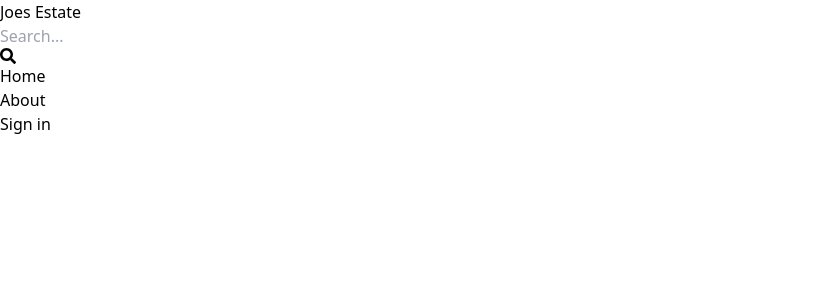
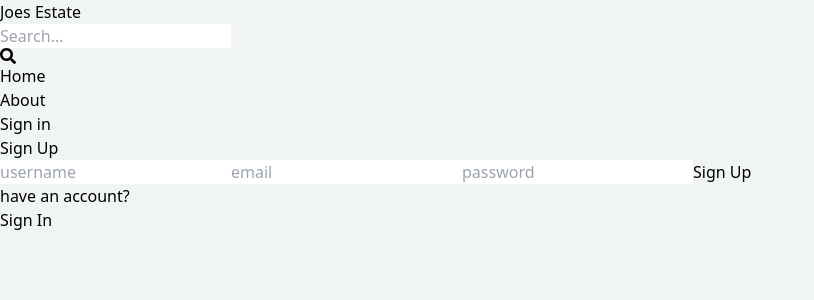
Before and after one commit to joemiltonm/Estate, a React (Vite) app in the folder client/: page /Sign-up in a window 1280 px wide. Shown: the top 300 px of the page, without its empty margins (0-814 px from the left). Built offline with nearby package versions, Linux system fonts and the light colour scheme.

Commit message:
Sign up page completed

```diff
--- a/client/src/App.jsx
+++ b/client/src/App.jsx
@@ -2,7 +2,7 @@
 import Home from './pages/Home'
 import About from './pages/About'
 import Signin from './pages/Signin'
-import Signout from './pages/Signout'
+import Signup from './pages/Signup'
 import Profile from './pages/Profile'
 import Header from './components/Header'
 
@@ -15,7 +15,7 @@
         <Route path="/" element = {<Home/>}/>
         <Route path="/About" element = {<About/>}/>
         <Route path="/Sign-in" element = {<Signin/>}/>
-        <Route path="/Sign-out" element = {<Signout/>}/>
+        <Route path="/Sign-up" element = {<Signup/>}/>
         <Route path="/Profile" element = {<Profile/>}/>
       </Routes>
     </BrowserRouter>
--- a/client/src/index.css
+++ b/client/src/index.css
@@ -1,3 +1,7 @@
 @tailwind base;
 @tailwind components;
 @tailwind utilities;
+
+body{
+    background-color: rgb(241, 245,241);
+}
--- a/client/src/pages/Signout.jsx
+++ /dev/null
@@ -1,7 +0,0 @@
-import React from 'react'
-
-export default function Signout() {
-  return (
-    <div>Signout</div>
-  )
-}
--- /dev/null
+++ b/client/src/pages/Signup.jsx
@@ -0,0 +1,24 @@
+import { Link } from "react-router-dom";
+
+
+export default function Signup() {
+  return (
+    <div className="p-3 max-w-lg mx-auto">
+      <h1 className="text-3xl text-center font-semibold my-7">
+        Sign Up
+      </h1>
+      <form className="flex flex-col gap-4">
+        <input type="text" placeholder="username"  className="border p-3 rounded-lg" id='usename'/>
+        <input type="email" placeholder="email"  className="border p-3 rounded-lg" id='email'/>
+        <input type="password" placeholder="password"  className="border p-3 rounded-lg" id='password'/>
+        <button className="bg-slate-700 text-white p-3 rounded-lg uppercase hover:opacity-95 disabled:opacity-80">Sign Up</button>
+      </form>
+      <div className="flex gap-2 mt-5">
+        <p>have an account?</p>
+        <Link to="/Sign-in">
+          <span className="text-blue-700 ">Sign In</span>
+        </Link>
+      </div>
+    </div>
+  )
+}
```
